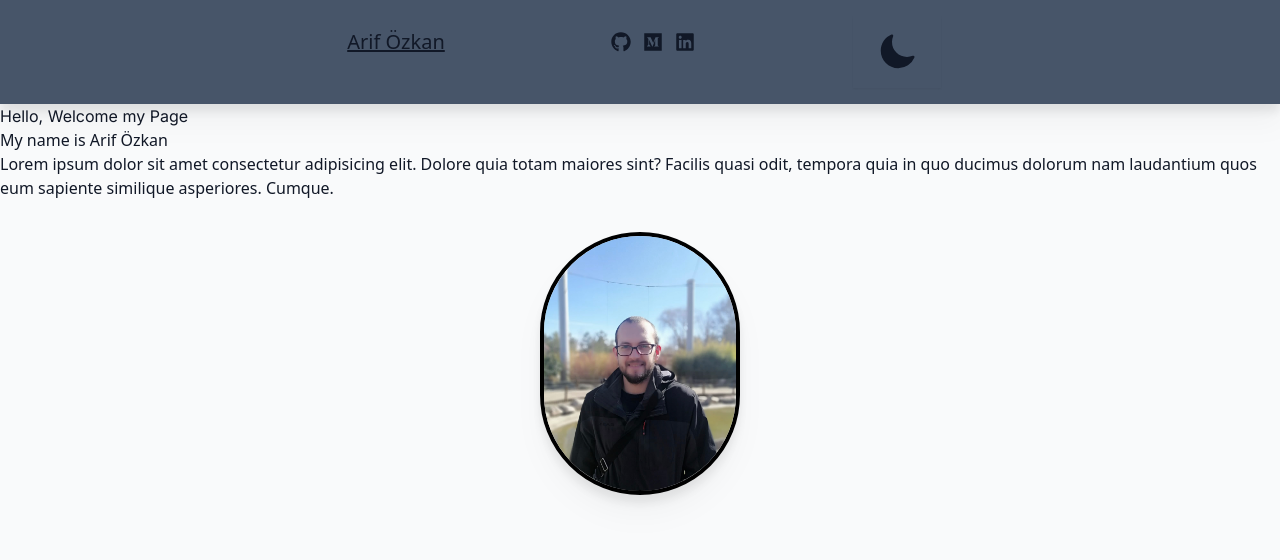
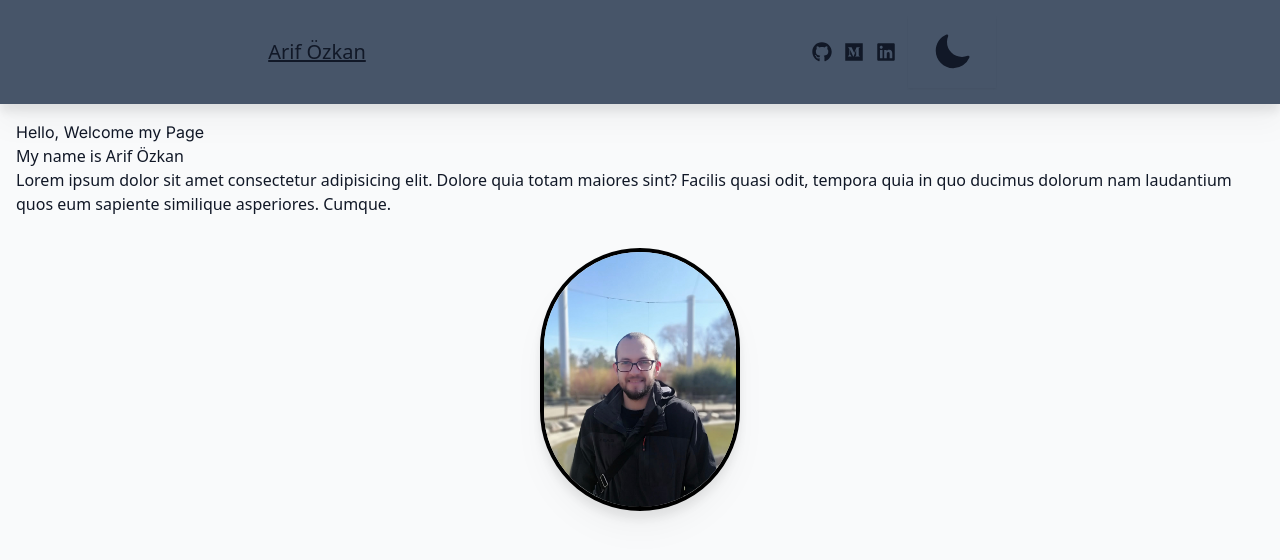
Before and after one commit to ArfOz/NextjsBlogPage, a Next.js app: page / in a window 1280 px wide. Shown: the top 560 px of the page. Built offline with nearby package versions, Linux system fonts and the light colour scheme.

Commit message:
updated style

```diff
--- a/src/app/components/navbar.tsx
+++ b/src/app/components/navbar.tsx
@@ -5,12 +5,12 @@ import ThemeChanger from './themChanger';
 
 export default function Navbar() {
     return (
-        <nav className="bg-slate-600 p-4 sticky top-0 drop-shadow-xl z-10">
-            <div className="prose prose-xl mx-auto flex justify-between flex-col sm:flex-row">
-                <div className="prose prose-xl mx-auto justify-center p-2">
+        <nav className="bg-slate-600 sticky top-0 drop-shadow-xl z-10 ">
+            <div className="prose prose-xl mx-auto flex flex-col sm:flex-row items-center">
+                <div className="prose prose-xl mx-auto justify-center grow basis-1">
                     <Link href="/">Arif Özkan</Link>
                 </div>
-                <div className="prose prose-xl mx-auto flex flex-row justify-between space-x-3 p-4">
+                <div className="prose prose-xl mx-auto flex flex-row justify-center items-center space-x-3 p-4 grow-0 basis-9">
                     <Link href="https://github.com/ArfOz/">
                         <FaGithub />
                     </Link>
@@ -20,10 +20,9 @@ export default function Navbar() {
                     <Link href="https://www.linkedin.com/in/arifozkanozturk/">
                         <FaLinkedin />
                     </Link>
-                </div>
-                <div className="prose prose-xl mx-auto flex flex-row justify-between space-x-3">
                     <ThemeChanger />
                 </div>
+                {/* <div className="prose prose-xl mx-auto flex flex-row justify-between space-x-3"></div> */}
             </div>
         </nav>
     );
--- a/src/app/page.tsx
+++ b/src/app/page.tsx
@@ -11,7 +11,7 @@ const inter = Inter({ subsets: ['latin'] });
 
 export default function Page() {
     return (
-        <>
+        <div className="p-4">
             <h1 className={inter.className}>Hello, Welcome my Page</h1>
             <p>
                 My name is <span>Arif Özkan</span>
@@ -24,6 +24,6 @@ export default function Page() {
             </div>
 
             <MyProfilePic />
-        </>
+        </div>
     );
 }
```
